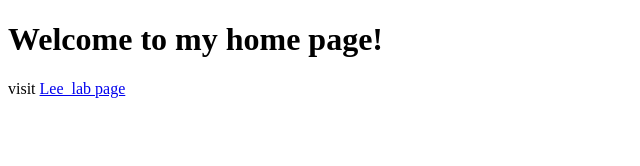
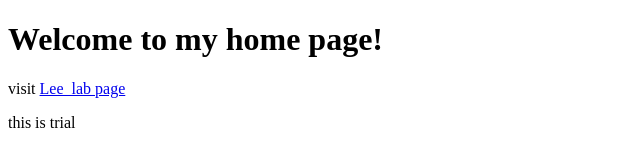
Before and after one commit to Giagao0708/gao0708.github.io, a plain HTML site: page index.html in a window 1280 px wide. Shown: the full height of the page, 0-640 px from the left. Drawn offline with Linux system fonts and the light colour scheme.

Commit message:
Update index.html
adding p

```diff
--- a/index.html
+++ b/index.html
@@ -10,5 +10,6 @@
     visit <a href="https://sites.psu.edu/smbiophysics/" color: red>
         Lee_lab page
     </a>
+      <p> this is trial </p>
    </body>
 </html>
```
